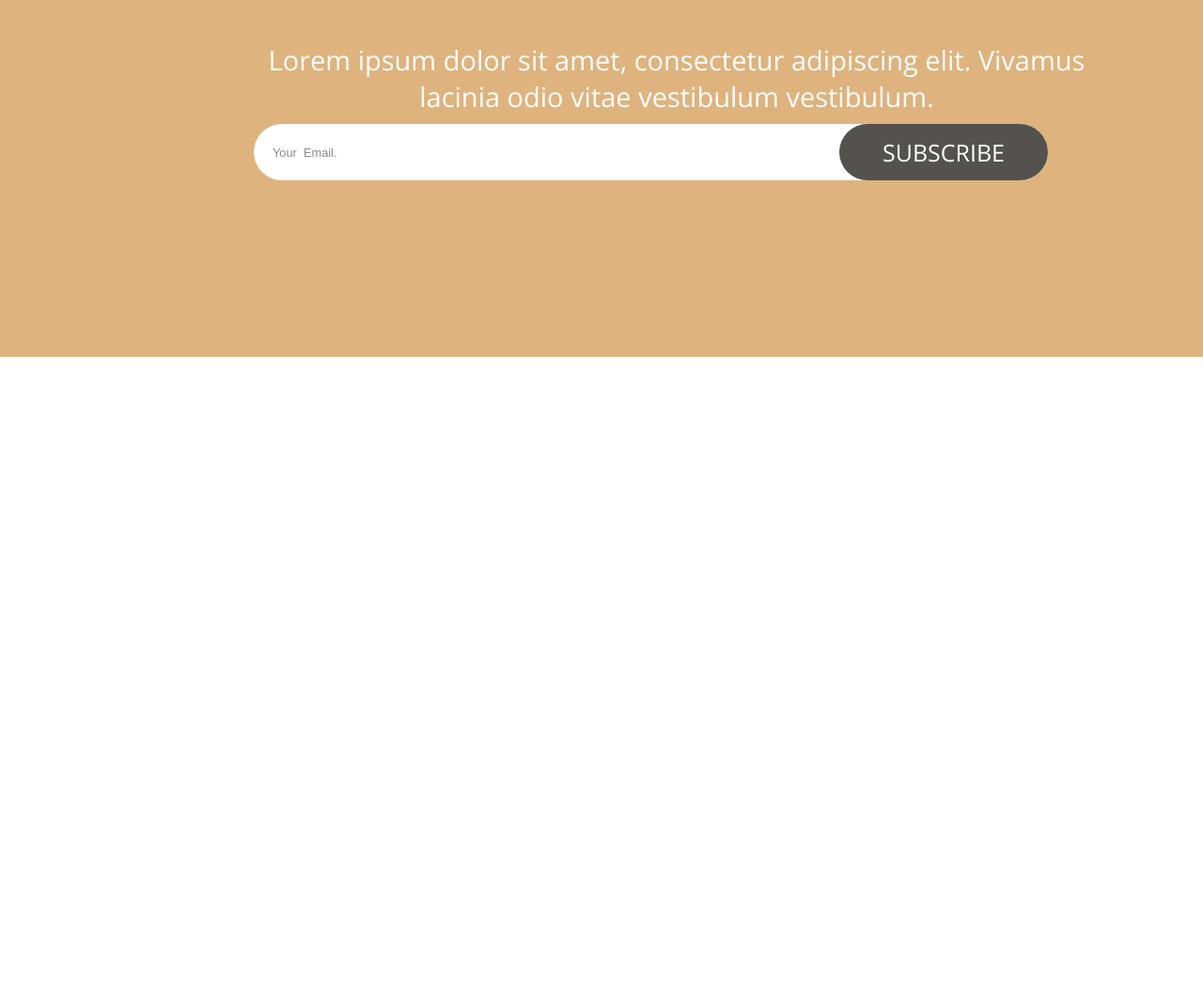
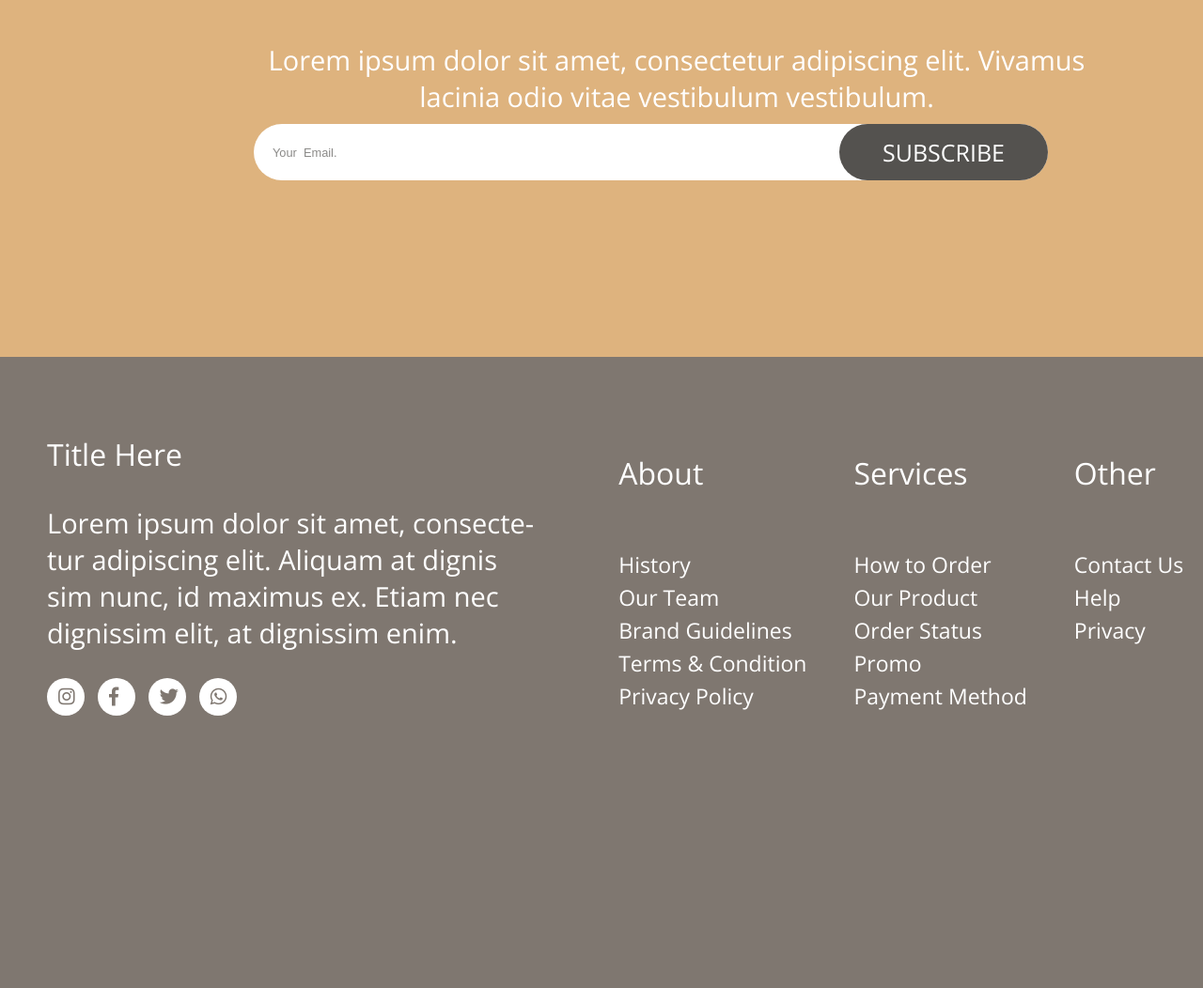
Before and after one commit to sabrina-32-SUST/Web-Tech-Assaignment1, a plain HTML site: page index.html in a window 1280 px wide. Shown: the part 6598-7650 px from the top of the page at 94% size. Before the commit the page ends 6978 px from the top, so only its background shows below. Drawn offline with nearby package versions, Linux system fonts and the light colour scheme.

Commit message:
footer section

```diff
--- a/CSS/style.css
+++ b/CSS/style.css
@@ -711,3 +711,93 @@ text-align: center;      }
 
 
 }
+
+footer{
+    display: flex;
+    flex-flow: row wrap;
+    padding: 50px;
+    background-color: #7f7770;
+}
+
+
+
+
+
+.footer_left{
+    margin-right: 90px;
+    margin-bottom: 240px;
+
+}
+.footer_left  h3{
+
+    font-size: 32px;
+    font-weight:400 ;
+    color: #ffffff;
+
+}
+.footer_left .footer_left_p{
+
+    font-size: 23px;
+    font-weight:400 ;
+    color: #ffffff;
+
+}
+
+.social_media a{
+    background: #ffffff;
+    width: 40px;
+    height: 40px;
+    display: inline-block;
+    margin-right: 10px;
+    border-radius: 50px;
+}
+.social_media a i{
+    color: #7f7770;
+    padding: 10px 12px;
+    font-size: 20px;
+
+}
+.footer  ul{
+    list-style: none;
+    padding-left: 0;
+    font-size: 32px;
+}
+
+.footer  li{
+    line-height: 32px;
+}
+
+.footer a{
+    text-decoration: none;
+}
+
+.footer_right{
+    display: flex;
+    flex-flow: row wrap;
+}
+
+
+
+.footer_right_box a{
+    color: #ffffff;
+
+
+}
+
+.footer_right  h2{
+
+    font-size: 32px;
+    font-weight:400 ;
+    color: #ffffff;
+    padding-bottom: 35px;
+
+}
+.footer_right a{
+
+    font-size: 23px;
+    font-weight:400 ;
+    color: #ffffff;
+    padding-right: 50px;
+
+
+}
--- a/index.html
+++ b/index.html
@@ -311,6 +311,73 @@
 
 
     <!-- Footer section  start -->
+
+    <footer class="footer">
+
+      <div  class="footer_left">
+<div  class="footer_left_title">
+  <h3>
+    Title Here
+  </h3>  </div>
+
+  <div class="footer_left_p">
+    <p>
+      Lorem ipsum dolor sit amet, consecte-<br>
+      tur adipiscing elit. Aliquam at dignis<br>
+      sim nunc, id maximus ex. Etiam nec<br>
+       dignissim elit, at dignissim enim.
+    </p>
+  </div>
+
+  <div  class="social_media">
+    <a href="#"><i class="fab fa-instagram"></i></a>
+    <a href="#"><i class="fab fa-facebook-f"></i> </a>
+
+    <a href="#"><i class="fab fa-twitter"></i></a>
+
+    <a href="#"><i class="fab fa-whatsapp"></i></a>
+
+
+  </div>
+      </div>
+
+<ul class="footer_right">
+  <li>
+    <h2 >About</h2>
+    <ul class="footer_right_box">
+      <li><a href="#">History</a></li>
+      <li><a href="#">Our Team</a></li>
+      <li><a href="#">Brand Guidelines</a></li>
+      <li><a href="#">Terms & Condition</a></li>
+      <li><a href="#">Privacy Policy</a></li>
+    </ul>
+
+  </li>
+
+  <li>
+    <h2 >Services</h2>
+    <ul class="footer_right_box">
+      <li><a href="#">How to Order</a></li>
+      <li><a href="#">Our Product</a></li>
+      <li><a href="#">Order Status</a></li>
+      <li><a href="#">Promo</a></li>
+      <li><a href="#">Payment Method</a></li>
+    </ul>
+
+  </li>
+
+  <li>
+    <h2 >Other</h2>
+    <ul class="footer_right_box">
+      <li><a href="#">Contact Us</a></li>
+      <li><a href="#">Help</a></li>
+      <li><a href="#">Privacy</a></li>
+
+    </ul>
+
+  </li>
+</ul>
+    </footer>
         <!-- Footer section  end -->
     </div>
 </body>
```
